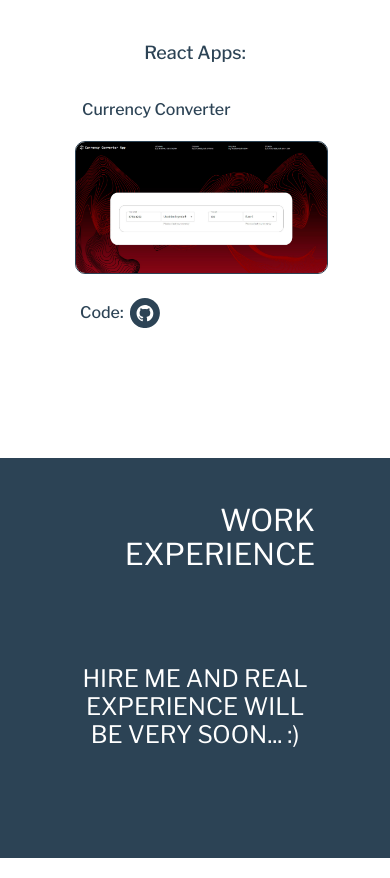
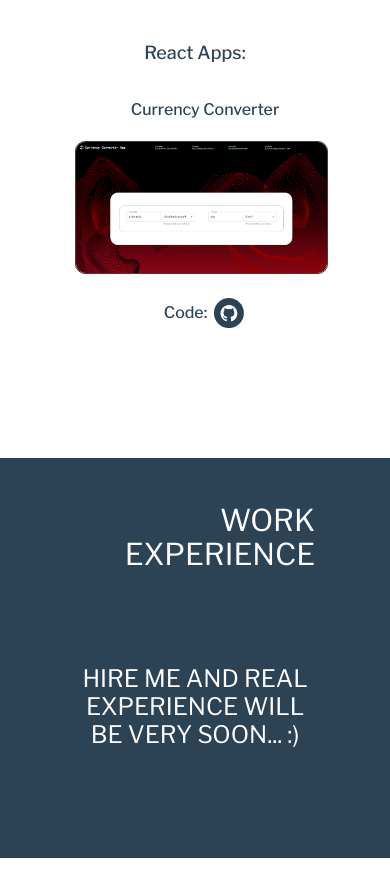
Before and after one commit to Eugeneist/My-CV-Landing-Page, a plain HTML site: page index.html in a window 390 px wide. Shown: the part 3032-3910 px from the top of the page. Drawn offline with nearby package versions, Linux system fonts and the light colour scheme.

Commit message:
responsive fix

```diff
--- a/css/style.css
+++ b/css/style.css
@@ -849,9 +849,14 @@ a:hover {
     margin: 0 0 45px 0;
   }
 
-  .works__item {
+  .works__item{
     padding: 0 0 50px 0;
   }
+
+  .card{
+    align-items: center;
+  }
+
 
   .works__item:last-child {
     padding: 0;
```
Also changed, not shown: index.html (+0 -4 lines).
